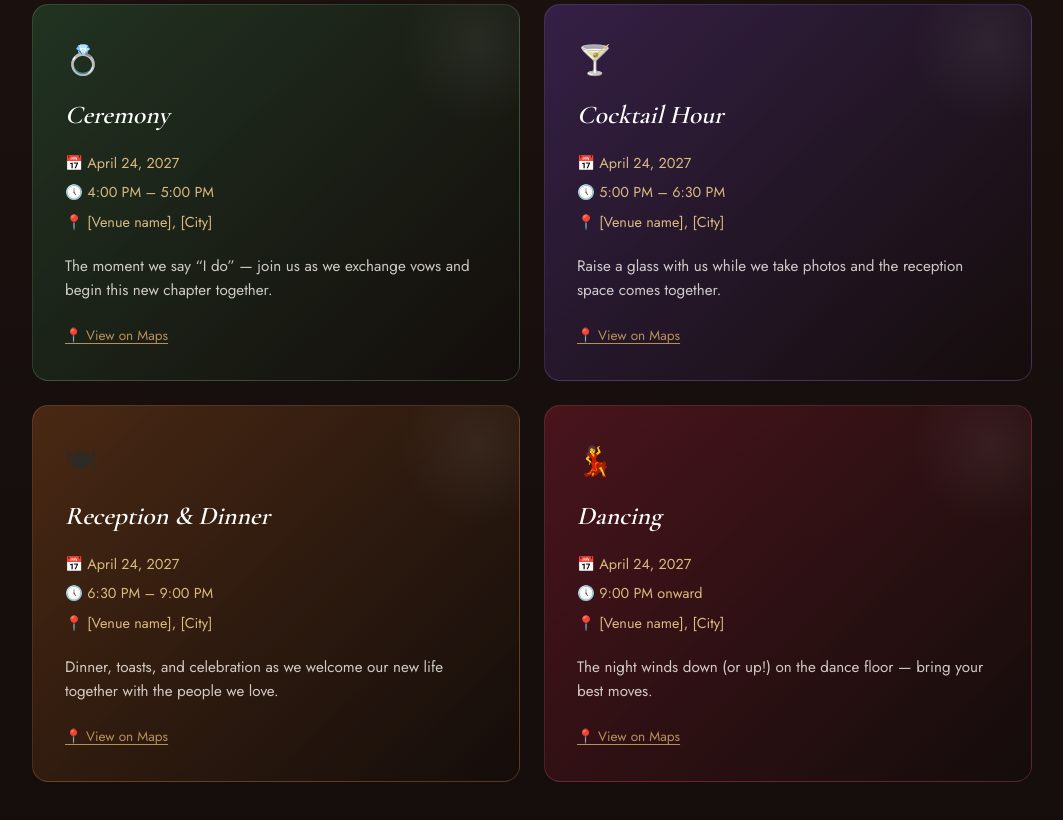
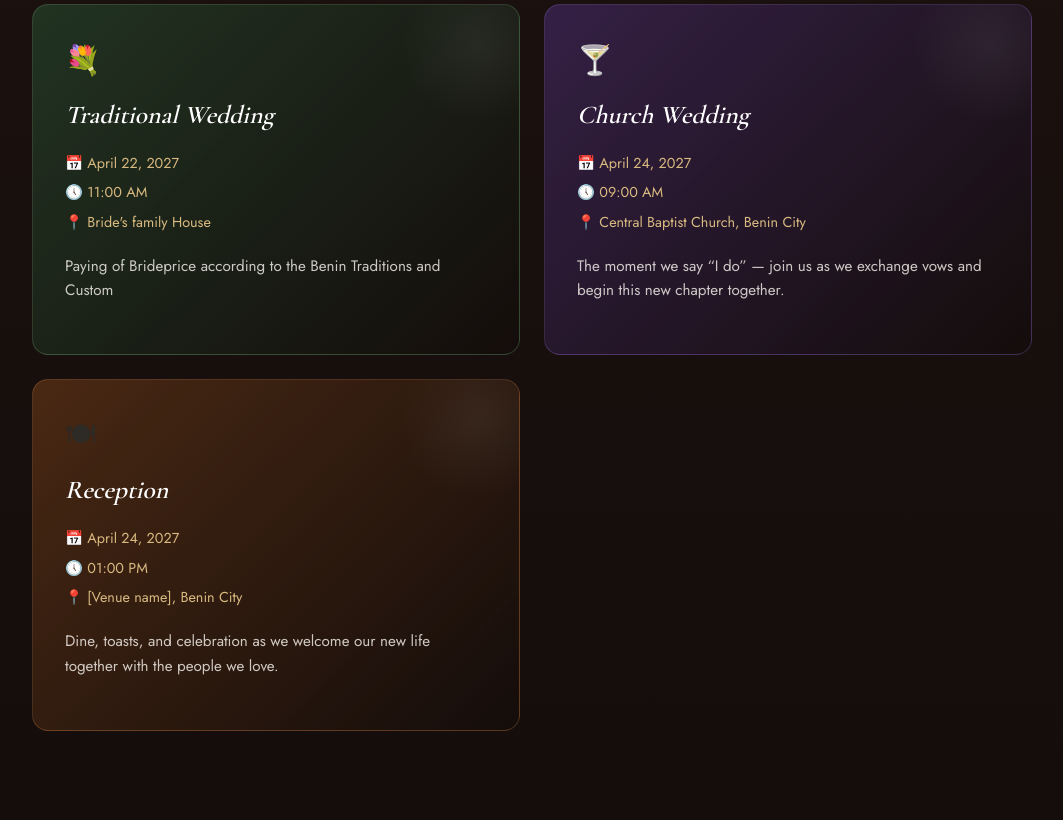
Before and after one commit to ernestosas1/osato-efe, a plain HTML site: page index.html in a window 1280 px wide. Shown: the part 5620-6440 px from the top of the page, without its empty margins (108-1171 px from the left). Drawn offline with nearby package versions, Linux system fonts and the light colour scheme.

Commit message:
Updated our schedule section

```diff
--- a/css/style.css
+++ b/css/style.css
@@ -460,7 +460,7 @@ a { color: inherit; }
   background: radial-gradient(circle, rgba(255, 255, 255, 0.06), transparent 70%);
 }
 
-.schedule-card--ceremony {
+.schedule-card--tradition {
   background: linear-gradient(135deg, rgba(40, 80, 50, 0.55), rgba(20, 13, 11, 0.92));
   border: 1px solid rgba(130, 190, 130, 0.25);
 }
@@ -500,7 +500,9 @@ a { color: inherit; }
   margin-bottom: 1.25rem;
 }
 
-.schedule-meta span {
+.schedule-date,
+.schedule-time,
+.schedule-location {
   color: var(--champagne);
   font-size: 0.9rem;
 }
--- a/index.html
+++ b/index.html
@@ -135,53 +135,40 @@
     <div class="divider"><span></span><i class="divider-star">&#9733;</i><span></span></div>
   </div>
   <div class="schedule-grid">
-    <div class="schedule-card schedule-card--ceremony">
-      <div class="schedule-icon">&#128141;</div>
-      <h3 class="schedule-title">Ceremony</h3>
+
+    <div class="schedule-card schedule-card--tradition">
+      <div class="schedule-icon">&#128144;</div>
+      <h3 class="schedule-title">Traditional Wedding</h3>
       <div class="schedule-meta">
-        <span>&#128197; April 24, 2027</span>
-        <span>&#128340; 4:00 PM &ndash; 5:00 PM</span>
-        <span>&#128205; [Venue name], [City]</span>
+        <span class="schedule-date">&#128197; April 22, 2027</span>
+        <span class="schedule-time">&#128340; 11:00 AM</span>
+        <span class="schedule-location">&#128205; Bride's family House</span>
       </div>
-      <p class="schedule-desc">The moment we say &ldquo;I do&rdquo; &mdash; join us as we exchange vows and begin this new chapter together.</p>
-      <a href="#" class="schedule-map-link">&#128205; View on Maps</a>
+      <p class="schedule-desc">Paying of Brideprice according to the Benin Traditions and Custom</p>
     </div>
 
     <div class="schedule-card schedule-card--cocktail">
       <div class="schedule-icon">&#127864;</div>
-      <h3 class="schedule-title">Cocktail Hour</h3>
+      <h3 class="schedule-title">Church Wedding</h3>
       <div class="schedule-meta">
-        <span>&#128197; April 24, 2027</span>
-        <span>&#128340; 5:00 PM &ndash; 6:30 PM</span>
-        <span>&#128205; [Venue name], [City]</span>
+        <span class="schedule-date">&#128197; April 24, 2027</span>
+        <span class="schedule-time">&#128340; 09:00 AM</span>
+        <span class="schedule-location">&#128205; Central Baptist Church, Benin City</span>
       </div>
-      <p class="schedule-desc">Raise a glass with us while we take photos and the reception space comes together.</p>
-      <a href="#" class="schedule-map-link">&#128205; View on Maps</a>
+      <p class="schedule-desc">The moment we say “I do” — join us as we exchange vows and begin this new chapter together.</p>
     </div>
 
     <div class="schedule-card schedule-card--reception">
       <div class="schedule-icon">&#127869;</div>
-      <h3 class="schedule-title">Reception &amp; Dinner</h3>
+      <h3 class="schedule-title">Reception</h3>
       <div class="schedule-meta">
-        <span>&#128197; April 24, 2027</span>
-        <span>&#128340; 6:30 PM &ndash; 9:00 PM</span>
-        <span>&#128205; [Venue name], [City]</span>
+        <span class="schedule-date">&#128197; April 24, 2027</span>
+        <span class="schedule-time">&#128340; 01:00 PM</span>
+        <span class="schedule-location">&#128205; [Venue name], Benin City</span>
       </div>
-      <p class="schedule-desc">Dinner, toasts, and celebration as we welcome our new life together with the people we love.</p>
-      <a href="#" class="schedule-map-link">&#128205; View on Maps</a>
+      <p class="schedule-desc">Dine, toasts, and celebration as we welcome our new life together with the people we love.</p>
     </div>
 
-    <div class="schedule-card schedule-card--dancing">
-      <div class="schedule-icon">&#128131;</div>
-      <h3 class="schedule-title">Dancing</h3>
-      <div class="schedule-meta">
-        <span>&#128197; April 24, 2027</span>
-        <span>&#128340; 9:00 PM onward</span>
-        <span>&#128205; [Venue name], [City]</span>
-      </div>
-      <p class="schedule-desc">The night winds down (or up!) on the dance floor &mdash; bring your best moves.</p>
-      <a href="#" class="schedule-map-link">&#128205; View on Maps</a>
-    </div>
   </div>
 </section>
 
@@ -241,7 +228,7 @@
 <!-- ============ RSVP ============ -->
 <section id="rsvp" class="section">
   <h2>RSVP</h2>
-  <p class="section-intro">Kindly respond by [RSVP deadline, e.g. , 2027].</p>
+  <p class="section-intro">Kindly respond by [RSVP deadline, e.g. April 1, 2027].</p>
   <form id="rsvpForm" class="rsvp-form">
     <label>
       Full Name(s)
```
